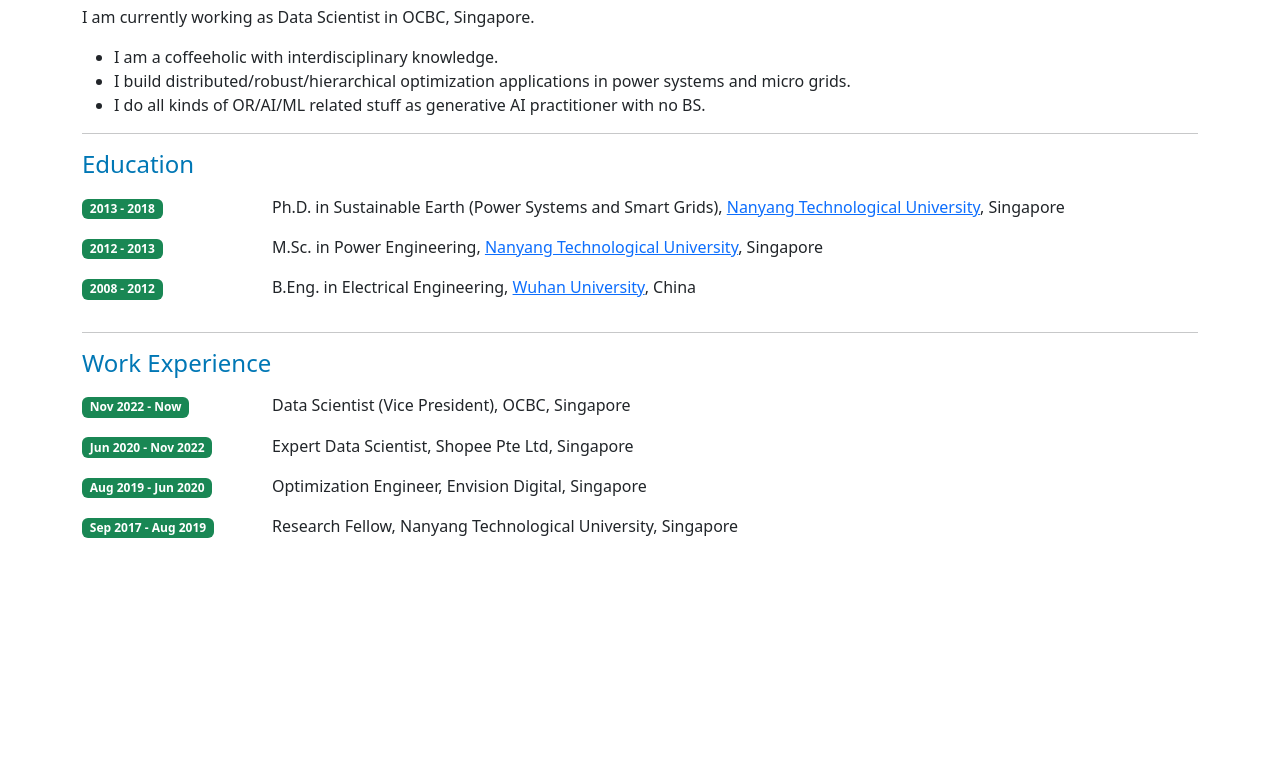
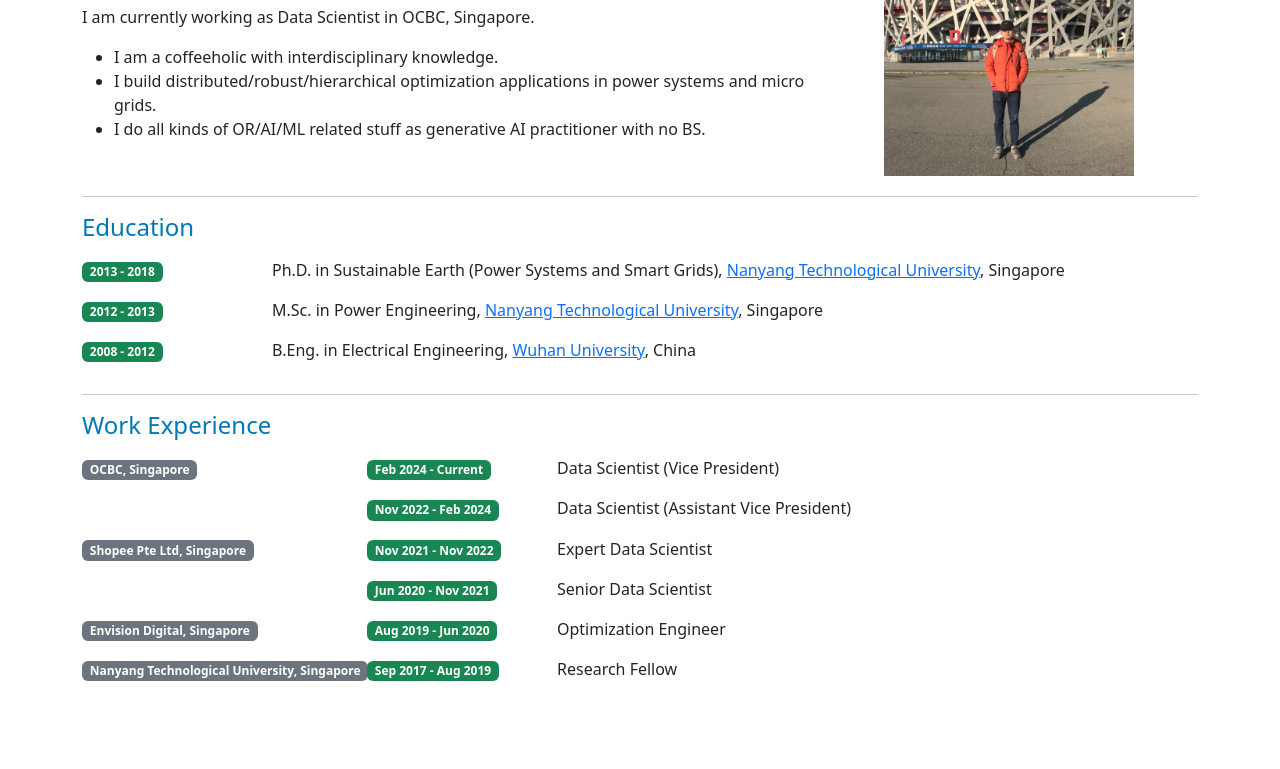
Before and after one commit to juchengquan/juchengquan.github.io, a plain HTML site: page index.html in a window 1280 px wide. Shown: the part 166-935 px from the top of the page. Before the commit the page ends 800 px from the top, so only its background shows below. Drawn offline with Linux system fonts and the light colour scheme.

Commit message:
Added image.

```diff
--- a/index.html
+++ b/index.html
@@ -71,7 +71,7 @@
         <div class="clearfix">
           <br>
           <!-- <img class="ima-fluid float-md-end ms-5 my-1" style="margin-right:1em" src="https://github-readme-stats.vercel.app/api/top-langs?username=juchengquan&theme=graywhite&layout=compact&langs_count=4&custom_title=Github%20Stats&exclude_repo=juchengquan.github.io&hide=jupyter%20notebook,java" /> -->
-          <!-- <img class="ima-fluid float-md-end ms-5 my-1" style="margin-right:4em" src="./fig/self.jpg" width="250"> -->
+          <img class="ima-fluid float-md-end ms-5 my-1" style="margin-right:4em" src="./fig/self.jpg" width="250">
           <h3>JU Chengquan</h3>
           <h3 class="cn_name">鞠 澄泉</h3>
           <p>I am currently working as Data Scientist in OCBC, Singapore.
@@ -125,38 +125,72 @@
         <div class="clearfix">
           <h4 class="my-3" style="color:#0077B5">Work Experience</h4>
           <div class="row">
+            <div class="col-lg-3">
+              <p class="badge bg-secondary">OCBC, Singapore</span>
+            </div>
             <div class="col-lg-2">
-              <p class="badge bg-success">Nov 2022 - Now</span>
+              <p class="badge bg-success">Feb 2024 - Current</span>
             </div>
-            <div class="col-lg-10">
-              <p>Data Scientist (Vice President), OCBC, Singapore</p>
+            <div class="col-lg-7">
+              <p>Data Scientist (Vice President)</p>
             </div>
           </div>
 
           <div class="row">
+            <div class="col-lg-3">
+            </div>
             <div class="col-lg-2">
-              <p class="badge bg-success">Jun 2020 - Nov 2022</span>
+              <p class="badge bg-success">Nov 2022 - Feb 2024</span>
             </div>
-            <div class="col-lg-10">
-              <p>Expert Data Scientist, Shopee Pte Ltd, Singapore</p>
+            <div class="col-lg-7">
+              <p>Data Scientist (Assistant Vice President)</p>
             </div>
           </div>
 
           <div class="row">
+            <div class="col-lg-3">
+              <p class="badge bg-secondary">Shopee Pte Ltd, Singapore</span>
+            </div>
             <div class="col-lg-2">
-              <p class="badge bg-success">Aug 2019 - Jun 2020</span>
+              <p class="badge bg-success">Nov 2021 - Nov 2022</span>
             </div>
-            <div class="col-lg-10">
-              <p>Optimization Engineer, Envision Digital, Singapore</p>
+            <div class="col-lg-7">
+              <p>Expert Data Scientist</p>
             </div>
           </div>
 
           <div class="row">
+            <div class="col-lg-3">
+            </div>
+            <div class="col-lg-2">
+              <p class="badge bg-success">Jun 2020 - Nov 2021</span>
+            </div>
+            <div class="col-lg-7">
+              <p>Senior Data Scientist</p>
+            </div>
+          </div>
+
+          <div class="row">
+            <div class="col-lg-3">
+              <p class="badge bg-secondary">Envision Digital, Singapore</span>
+            </div>
+            <div class="col-lg-2">
+              <p class="badge bg-success">Aug 2019 - Jun 2020</span>
+            </div>
+            <div class="col-lg-7">
+              <p>Optimization Engineer</p>
+            </div>
+          </div>
+
+          <div class="row">
+            <div class="col-lg-3">
+              <p class="badge bg-secondary">Nanyang Technological University, Singapore</span>
+            </div>
             <div class="col-lg-2">
               <p class="badge bg-success">Sep 2017 - Aug 2019</span>
             </div>
-            <div class="col-lg-10">
-              <p>Research Fellow, Nanyang Technological University, Singapore</p>
+            <div class="col-lg-7">
+              <p>Research Fellow</p>
             </div>
           </div>
         </div>
@@ -175,7 +209,8 @@
 
         <!-- <img align="right" src="https://github-readme-stats.vercel.app/api/top-langs?username=juchengquan&theme=graywhite&layout=compact&langs_count=4&custom_title=Github%20Stats&exclude_repo=juchengquan.github.io&hide=jupyter%20notebook,java" /> -->
 
-        <!-- TODO-->
+
+        <!--  TODO -->
 
         <h4 class="mt-3">Past Projects</h4>
         <div class="accordion accordion-flush" id="accordionPanelsProjects">
```
Also changed, not shown: fig/self.jpg (added).
